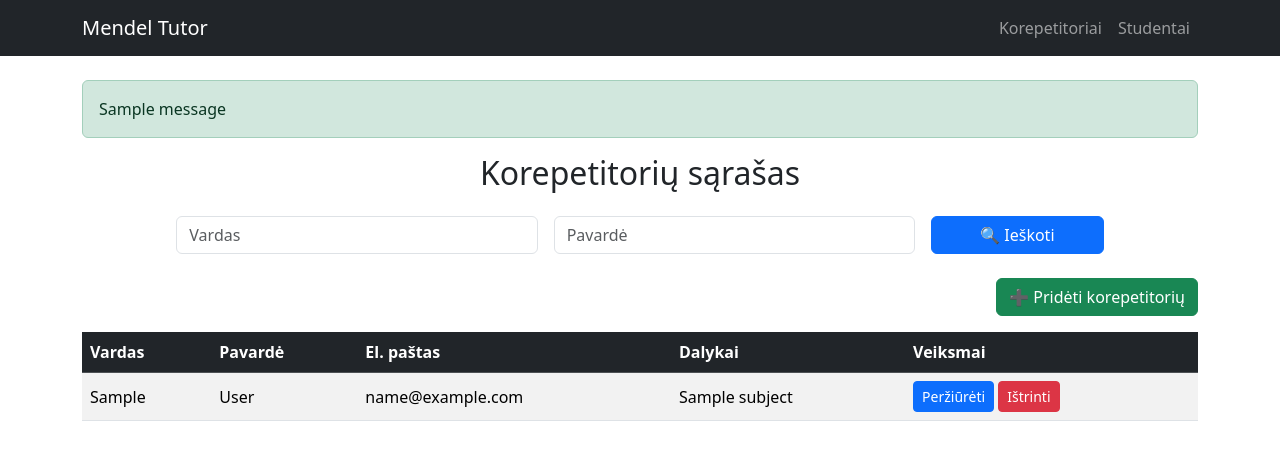
After one commit to lukasjanusauskas/mendl-tutors, a Flask app: page /tutors in a window 1280 px wide. The commit adds this page. Shown: the top 460 px of the page. Run offline with Flask 3, Linux system fonts and the light colour scheme; one stand-in notice (Sample message) is shown; a database or web service that is not in the repository returns one stand-in record (values such as "Sample title").

Commit message:
Add files via upload

```diff
--- a/app/templates/base.html
+++ b/app/templates/base.html
@@ -2,23 +2,38 @@
 <html lang="en">
 <head>
     <meta charset="UTF-8">
-    <meta name="viewport" content="width=device-width, initial-scale=1.0">
-    <title>{% block title %}MENDL{% endblock %}</title>
+    <meta name="viewport" content="width=device-width, initial-scale=1">
+    <title>Mendel Tutor</title>
+    <link href="https://cdn.jsdelivr.net/npm/bootstrap@5.3.2/dist/css/bootstrap.min.css" rel="stylesheet">
 </head>
 <body>
-    <header>
-        <nav>
-            <a href="/">Pagrindinis puslapis</a>
-            <a href="/students">Studentai</a>
-        </nav>
-    </header>
+<nav class="navbar navbar-expand-lg navbar-dark bg-dark">
+    <div class="container">
+        <a class="navbar-brand" href="{{ url_for('index') }}">Mendel Tutor</a>
+        <button class="navbar-toggler" type="button" data-bs-toggle="collapse" data-bs-target="#navbarNav">
+            <span class="navbar-toggler-icon"></span>
+        </button>
+        <div class="collapse navbar-collapse" id="navbarNav">
+            <ul class="navbar-nav ms-auto">
+                <li class="nav-item"><a class="nav-link" href="{{ url_for('tutors') }}">Korepetitoriai</a></li>
+                <li class="nav-item"><a class="nav-link" href="#">Studentai</a></li>
+            </ul>
+        </div>
+    </div>
+</nav>
 
-    <main>
-        {% block content %}{% endblock %}
-    </main>
+<div class="container mt-4">
+    {% with messages = get_flashed_messages(with_categories=true) %}
+      {% if messages %}
+        {% for category, message in messages %}
+          <div class="alert alert-{{ category }}">{{ message }}</div>
+        {% endfor %}
+      {% endif %}
+    {% endwith %}
 
-    <footer>
-        <p>&copy; 2025 MENDL</p>
-    </footer>
+    {% block content %}{% endblock %}
+</div>
+
+<script src="https://cdn.jsdelivr.net/npm/bootstrap@5.3.2/dist/js/bootstrap.bundle.min.js"></script>
 </body>
 </html>
--- /dev/null
+++ b/app/templates/tutors.html
@@ -0,0 +1,72 @@
+{% extends "base.html" %}
+{% block title %}Korepetitoriai{% endblock %}
+{% block content %}
+
+<h2 class="mb-4 text-center">Korepetitorių sąrašas</h2>
+
+<!-- 🔍 Paieškos forma -->
+<form method="GET" action="{{ url_for('tutors') }}" class="row g-3 justify-content-center mb-4">
+    <div class="col-md-4">
+        <input type="text" name="first_name" class="form-control" placeholder="Vardas" value="{{ first_name }}">
+    </div>
+    <div class="col-md-4">
+        <input type="text" name="last_name" class="form-control" placeholder="Pavardė" value="{{ last_name }}">
+    </div>
+    <div class="col-md-2">
+        <button type="submit" class="btn btn-primary w-100">🔍 Ieškoti</button>
+    </div>
+</form>
+
+<!-- Mygtukas pridėti naują korepetitorių -->
+<div class="text-end mb-3">
+    <a href="{{ url_for('add_tutor') }}" class="btn btn-success">➕ Pridėti korepetitorių</a>
+</div>
+
+{% if error %}
+<div class="alert alert-danger">{{ error }}</div>
+{% endif %}
+
+{% if tutors %}
+<table class="table table-striped table-hover align-middle">
+    <thead class="table-dark">
+        <tr>
+            <th>Vardas</th>
+            <th>Pavardė</th>
+            <th>El. paštas</th>
+            <th>Dalykai</th>
+            <th>Veiksmai</th>
+        </tr>
+    </thead>
+    <tbody>
+        {% for tutor in tutors %}
+        <tr>
+            <td>{{ tutor.first_name or '-' }}</td>
+            <td>{{ tutor.last_name or '-' }}</td>
+            <td>{{ tutor.email or '-' }}</td>
+            <td>
+                {% if tutor.subjects %}
+                    {% for subj in tutor.subjects %}
+                        {{ subj.subject }}{% if not loop.last %}, {% endif %}
+                    {% endfor %}
+                {% else %}
+                    <em>Nenurodyta</em>
+                {% endif %}
+            </td>
+            <td>
+                <a href="{{ url_for('view_tutor', tutor_id=tutor._id|string) }}" class="btn btn-sm btn-primary">
+                    Peržiūrėti
+                </a>
+                <a href="{{ url_for('remove_tutor', tutor_id=tutor._id|string) }}"
+                   class="btn btn-sm btn-danger"
+                   onclick="return confirm('Ar tikrai norite ištrinti šį korepetitorių?')">
+                   Ištrinti
+                </a>
+            </td>
+        </tr>
+        {% endfor %}
+    </tbody>
+</table>
+{% else %}
+<p class="text-center text-muted">Nerasta korepetitorių.</p>
+{% endif %}
+{% endblock %}
```
Also changed, not shown: app/templates/add_tutor.html (added, +50 -0 lines), app/templates/index.html (+15 -4 lines), app/templates/tutor.html (added, +67 -0 lines).
